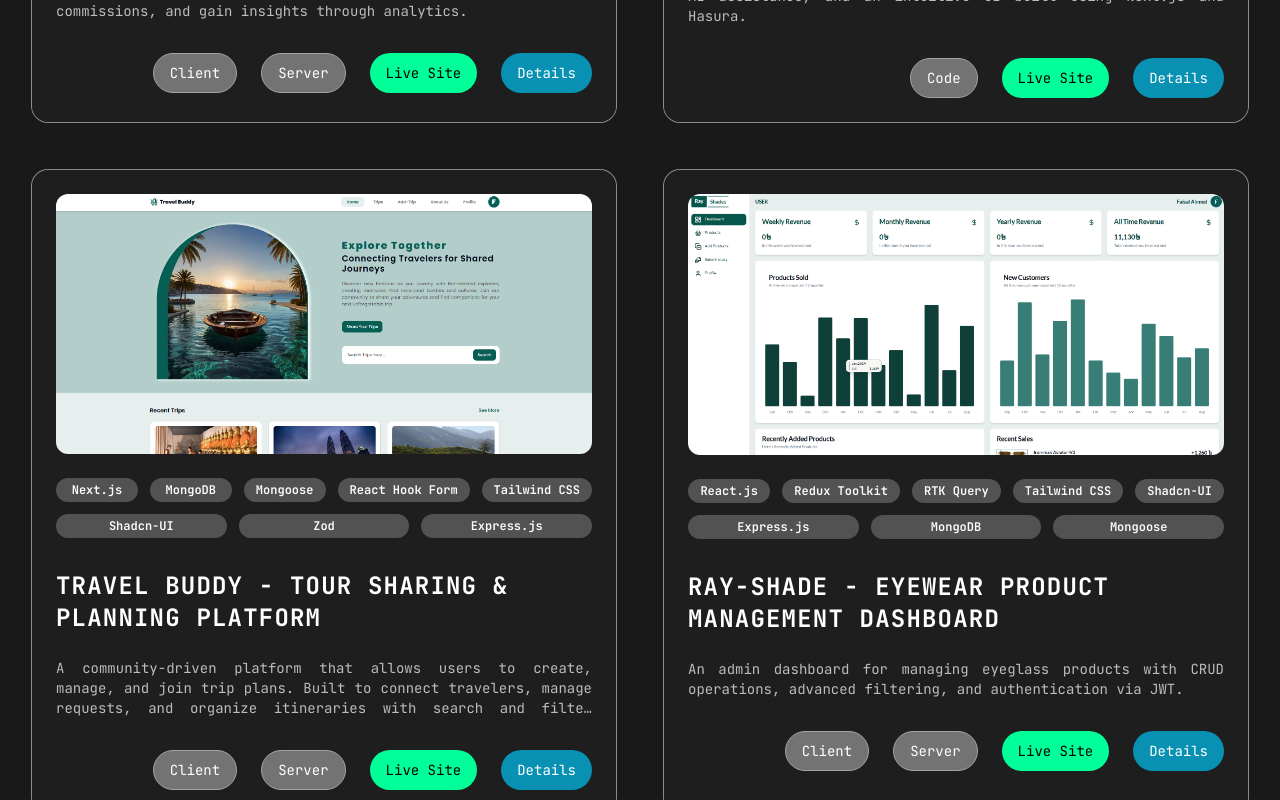
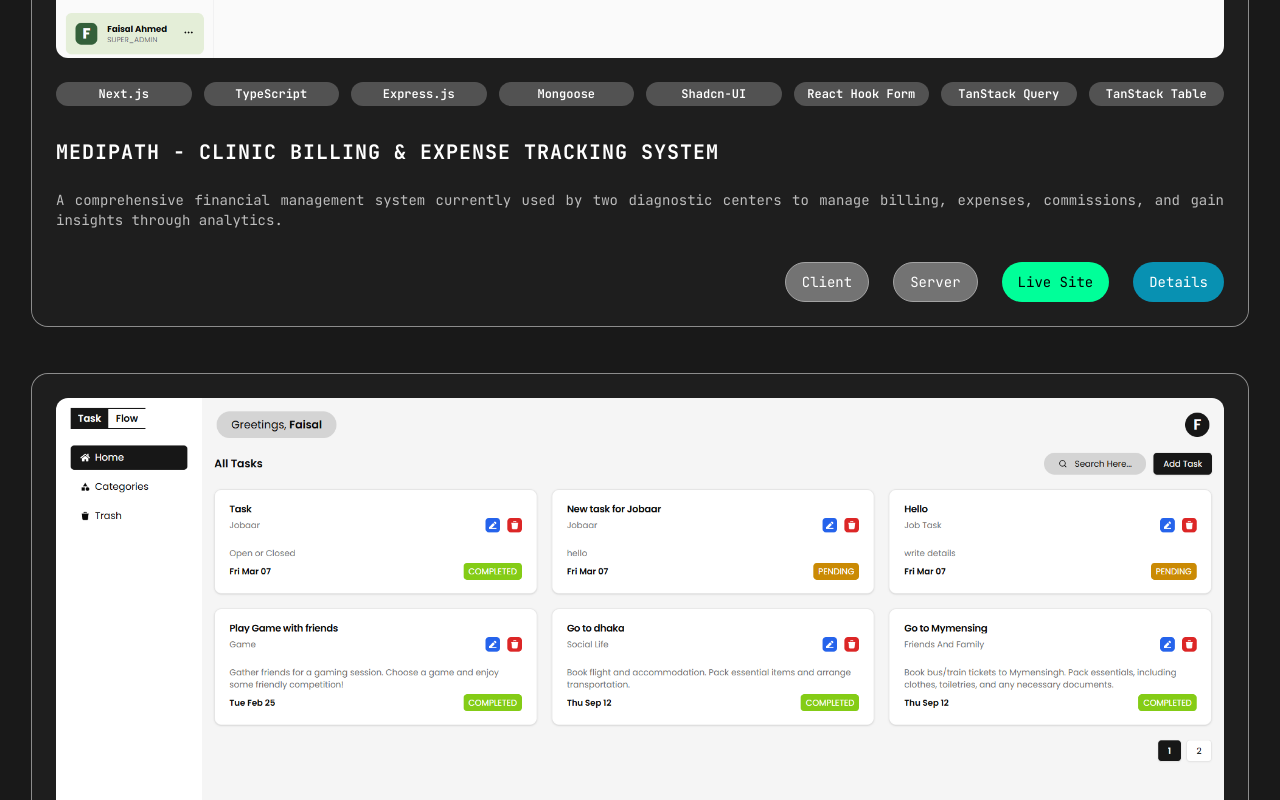
Before and after one commit to dev-faisal-ahmed/Portfolio, a Next.js app: page / in a window 1280 px wide. Shown: the part 1340-2140 px from the top of the page. Built offline with nearby package versions, Linux system fonts and the light colour scheme.

Commit message:
fixed portfolio

```diff
--- a/app/(home)/page.tsx
+++ b/app/(home)/page.tsx
@@ -9,6 +9,7 @@ import { ProjectCard } from '@/shared/project-card';
 import { Button } from '@/components/ui/button';
 import { projects } from '../_data';
 import { Metadata } from 'next';
+import { resumeLink } from '../_data/resume-link';
 
 export const metadata: Metadata = {
   title: 'Faisal Ahmed',
@@ -44,8 +45,8 @@ export default function HomePage() {
               'rounded-full bg-primary px-6 text-black',
               'mx-auto mt-10 flex w-fit items-center gap-2 py-3 text-sm lg:mx-0 lg:text-base',
             )}
-            href="/assets/Faisal_Ahmed.pdf"
-            download={true}
+            href={resumeLink}
+            target="_blank"
           >
             Download Resume
             <ArrowBigDownDashIcon />
@@ -68,9 +69,9 @@ export default function HomePage() {
         </Link>
       </div>
 
-      <div className="mt-6 grid gap-12 md:grid-cols-2">
-        {projects.map((project) => (
-          <ProjectCard key={project.name} {...project} />
+      <div className="mt-6 flex flex-col gap-12">
+        {projects.slice(0, 2).map((project) => (
+          <ProjectCard key={project.title} {...project} />
         ))}
       </div>
     </main>
--- /dev/null
+++ b/app/_data/resume-link.ts
@@ -0,0 +1,2 @@
+export const resumeLink =
+  'https://drive.google.com/file/d/1iE6kGFlYUQFQgIeDmp2TFOT6h2W5wib0/view?usp=sharing';
--- a/app/projects/page.tsx
+++ b/app/projects/page.tsx
@@ -11,9 +11,9 @@ export default function ProjectsPage() {
   return (
     <main className="container my-12">
       <Heading>My Works.</Heading>
-      <div className="mt-6 grid gap-12 md:grid-cols-2">
+      <div className="mt-6 flex flex-col gap-12">
         {projects.map((project) => (
-          <ProjectCard key={project.name} {...project} />
+          <ProjectCard key={project.title} {...project} />
         ))}
       </div>
     </main>
--- a/components/shared/project-card/index.tsx
+++ b/components/shared/project-card/index.tsx
@@ -7,12 +7,12 @@ export function ProjectCard(project: TProject) {
   const { id, coverUrl, techStack, title, description, links } = project;
 
   return (
-    <div className="cursor-pointer rounded-2xl bg-neutral-800/40 p-6 ring-1 ring-white/50 transition duration-300 hover:-translate-y-1">
+    <div className="cursor-pointer rounded-2xl bg-neutral-800/40 p-6 ring-1 ring-white/50 transition duration-300 hover:ring-primary">
       <Image
         className="w-full rounded-xl"
         src={coverUrl}
-        width={700}
-        height={700}
+        width={1600}
+        height={900}
         alt="Project_Cover"
       />
       <div className="mt-6 flex flex-wrap gap-3">
@@ -25,7 +25,7 @@ export function ProjectCard(project: TProject) {
           </span>
         ))}
       </div>
-      <h3 className="mt-8 text-2xl font-bold uppercase tracking-wider">
+      <h3 className="mt-8 text-justify text-xl font-bold uppercase tracking-wider">
         {title}
       </h3>
 
```
